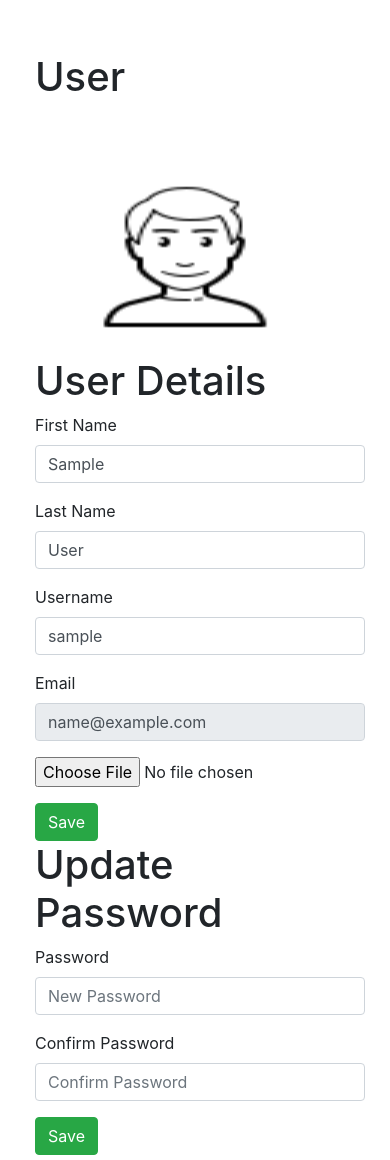
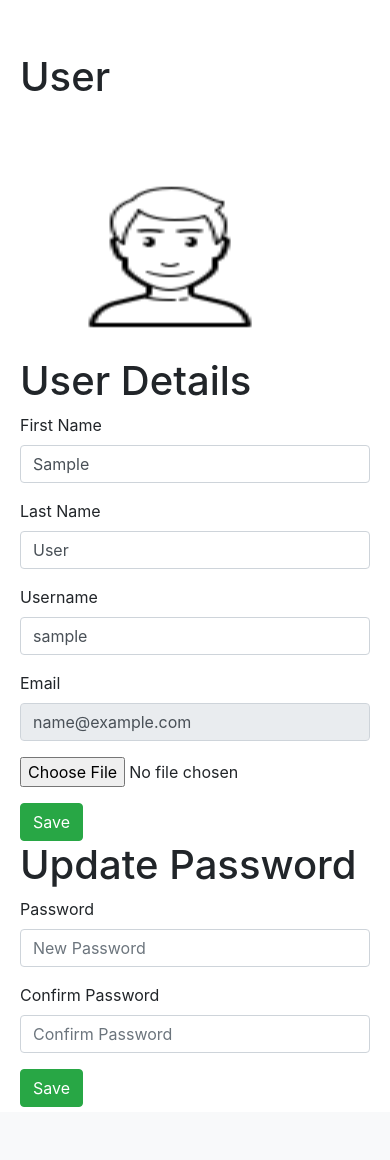
Before and after one commit to andrepaladino/vsb, a Node server app: page /user/details/600000000000000000000002 in a window 390 px wide. Shown: the part 56-1216 px from the top of the page. After the commit the page ends 1163 px from the top, so only its background shows below. Run offline with Node 20, Linux system fonts and the light colour scheme; the visitor is signed in with stand-in values (Sample User, id 1); some libraries are stand-ins or nearby versions.

Commit message:
ui enhancements for mobile

```diff
--- a/public/stylesheets/style.css
+++ b/public/stylesheets/style.css
@@ -4,7 +4,7 @@ body {
 }
 
 .area{
-  padding: 5px 10px 5px 20px;
+  padding: 5px 5px 5px 5px;
 
 }
 
--- a/views/team_details.jade
+++ b/views/team_details.jade
@@ -5,7 +5,7 @@ block content
     div.area
         h1 Team | #{team.name}
         input(type='hidden' name='userEmails' value='#{userEmails}')
-        div
+        div(style='padding: 5px 5px 5px 5px;')
             .row
                 .col-xl-3.col-lg-6
                     img(src='#{team.image}' alt='image' style='width:300px;height:200px;' class="rounded")
```
Also changed, not shown: views/layout.jade (+5 -5 lines).
